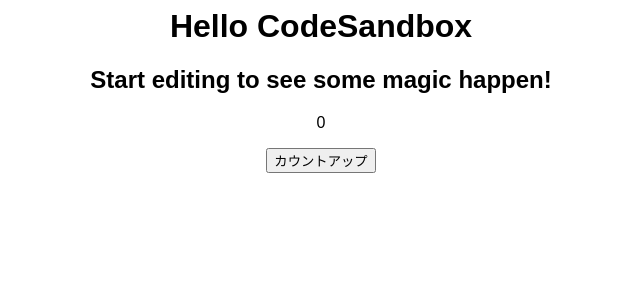
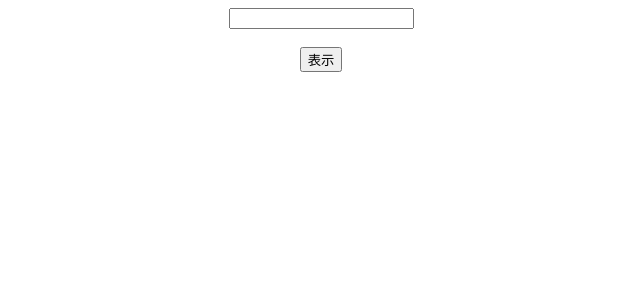
Before and after one commit to sohei-fujita/react-sand-box, a React (Vite) app: page / in a window 1280 px wide. Shown: the top 300 px of the page, without its empty margins (319-959 px from the left). Built offline with nearby package versions, Linux system fonts and the light colour scheme.

Commit message:
child component

```diff
--- a/src/App.jsx
+++ b/src/App.jsx
@@ -1,18 +1,25 @@
 import { useState } from "react";
 import "./styles.css";
+import { ChildArea } from "./ChildArea";
 
 export default function App() {
-  const [count, setCount] = useState(0);
+  const [text, setText] = useState("");
+  const [open, setOpen] = useState(false);
 
-  const onClickCountUp = () => {
-    setCount(count + 1);
+  const onChangeText = (e) => {
+    setText(e.target.value);
+  };
+
+  const onClickOpen = () => {
+    setOpen(!open);
   };
   return (
     <div className="App">
-      <h1>Hello CodeSandbox</h1>
-      <h2>Start editing to see some magic happen!</h2>
-      <p>{count}</p>
-      <button onClick={onClickCountUp}>カウントアップ</button>
+      <input value={text} onChange={onChangeText} />
+      <br />
+      <br />
+      <button onClick={onClickOpen}>表示</button>
+      <ChildArea open={open} />
     </div>
   );
 }
--- /dev/null
+++ b/src/ChildArea.jsx
@@ -0,0 +1,18 @@
+const style = {
+  width: "100%",
+  height: "200px",
+  backgroundColor: "violet",
+};
+
+export const ChildArea = (props) => {
+  const { open } = props;
+  return (
+    <>
+      {open ? (
+        <div style={style}>
+          <p>子コンポーネント</p>
+        </div>
+      ) : null}
+    </>
+  );
+};
```
